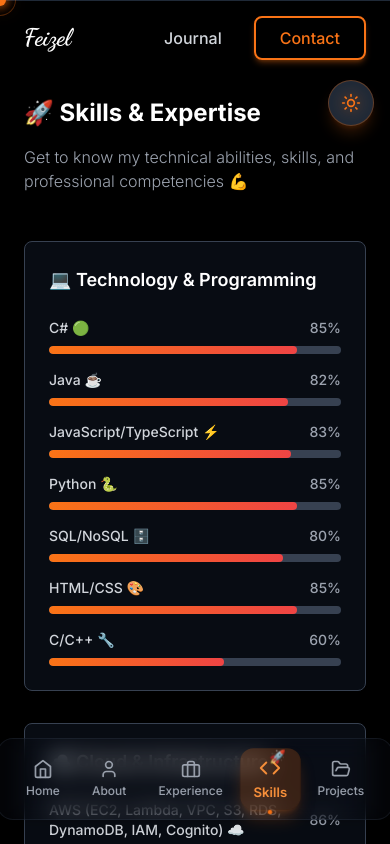
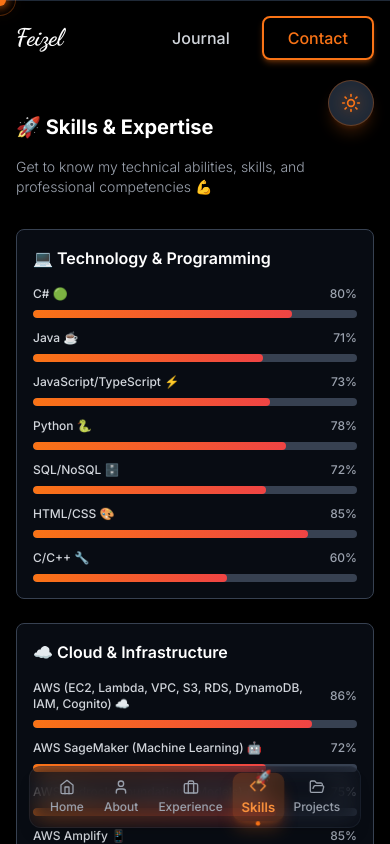
Before and after one commit to Feizel/personal_portfolio, a React (Vite) app: page /skills in a window 390 px wide. Shown: the top 844 px of the page. Built offline with nearby package versions, Linux system fonts and the light colour scheme.

Commit message:
Fixed some responsiveness issues

```diff
--- a/src/App.tsx
+++ b/src/App.tsx
@@ -59,7 +59,7 @@ function AppContent() {
         onBlogClick={() => navigate('/blog')}
         onHomeClick={() => navigate('/')}
       />
-      <main className="pb-24 md:pb-8">
+      <main className="pb-12 sm:pb-24 md:pb-8">
         <Routes>
           <Route path="/" element={<Hero />} />
           <Route path="/about" element={<About onContactClick={() => setIsContactOpen(true)} onBlogClick={() => navigate('/blog')} />} />
--- a/src/components/BottomNav.tsx
+++ b/src/components/BottomNav.tsx
@@ -16,9 +16,9 @@ const BottomNav: React.FC<BottomNavProps> = ({ currentView, onViewChange }) => {
   ];
 
   return (
-    <nav className="fixed bottom-6 left-1/2 transform -translate-x-1/2 z-50 animate-in slide-in-from-bottom-4 duration-500">
-      <div className="bg-white/20 dark:bg-gray-900/20 backdrop-blur-md border border-white/30 dark:border-gray-700/30 rounded-2xl px-4 py-3 shadow-lg hover:shadow-xl transition-all duration-300 hover:scale-105">
-        <div className="flex space-x-2">
+    <nav className="fixed bottom-4 sm:bottom-6 xl:bottom-8 2xl:bottom-10 left-1/2 transform -translate-x-1/2 z-50 animate-in slide-in-from-bottom-4 duration-500">
+      <div className="bg-white/20 dark:bg-gray-900/20 backdrop-blur-md border border-white/30 dark:border-gray-700/30 rounded-xl sm:rounded-2xl xl:rounded-3xl px-3 sm:px-4 xl:px-6 2xl:px-8 py-2 sm:py-3 xl:py-4 2xl:py-5 shadow-lg hover:shadow-xl transition-all duration-300 hover:scale-105">
+        <div className="flex space-x-1 sm:space-x-2 xl:space-x-3 2xl:space-x-4">
           {navItems.map((item, index) => {
             const Icon = item.icon;
             const isActive = currentView === item.id;
@@ -27,7 +27,7 @@ const BottomNav: React.FC<BottomNavProps> = ({ currentView, onViewChange }) => {
               <button
                 key={item.id}
                 onClick={() => onViewChange(item.id)}
-                className={`group relative flex flex-col items-center space-y-1 px-3 py-2 rounded-xl transition-all duration-500 ease-out transform ${
+                className={`group relative flex flex-col items-center space-y-1 px-2 sm:px-3 xl:px-4 2xl:px-5 py-1 sm:py-2 xl:py-3 2xl:py-4 rounded-lg sm:rounded-xl xl:rounded-2xl transition-all duration-500 ease-out transform ${
                   isActive
                     ? 'bg-orange-500/20 text-orange-500 dark:text-orange-400 scale-110 shadow-lg shadow-orange-500/25'
                     : 'text-gray-600 dark:text-gray-400 hover:text-orange-500 dark:hover:text-orange-400 hover:bg-orange-500/10 hover:scale-105 active:scale-95'
@@ -38,29 +38,29 @@ const BottomNav: React.FC<BottomNavProps> = ({ currentView, onViewChange }) => {
               >
                 <div className="relative">
                   <Icon
-                    size={20}
-                    className={`transition-all duration-300 ${
+                    size={16}
+                    className={`sm:w-5 sm:h-5 xl:w-6 xl:h-6 2xl:w-7 2xl:h-7 transition-all duration-300 ${
                       isActive ? 'animate-pulse' : 'group-hover:rotate-12'
                     }`}
                   />
                   {isActive && (
-                    <div className="absolute -top-1 -right-1 text-xs animate-bounce">
+                    <div className="absolute -top-1 -right-1 text-xs sm:text-sm xl:text-base 2xl:text-lg animate-bounce">
                       {item.emoji}
                     </div>
                   )}
                   {!isActive && (
-                    <div className="absolute -top-1 -right-1 text-xs opacity-0 group-hover:opacity-100 transition-opacity duration-300 animate-in zoom-in-50">
+                    <div className="absolute -top-1 -right-1 text-xs sm:text-sm xl:text-base 2xl:text-lg opacity-0 group-hover:opacity-100 transition-opacity duration-300 animate-in zoom-in-50">
                       {item.emoji}
                     </div>
                   )}
                 </div>
-                <span className={`text-xs font-medium transition-all duration-300 ${
+                <span className={`text-xs sm:text-sm xl:text-base 2xl:text-lg font-medium transition-all duration-300 ${
                   isActive ? 'font-semibold' : 'group-hover:font-semibold'
                 }`}>
                   {item.label}
                 </span>
                 {isActive && (
-                  <div className="absolute -bottom-1 left-1/2 transform -translate-x-1/2 w-1 h-1 bg-orange-500 rounded-full animate-pulse"></div>
+                  <div className="absolute -bottom-1 left-1/2 transform -translate-x-1/2 w-1 h-1 xl:w-2 xl:h-2 2xl:w-3 2xl:h-3 bg-orange-500 rounded-full animate-pulse"></div>
                 )}
               </button>
             );
--- a/src/components/Header.tsx
+++ b/src/components/Header.tsx
@@ -25,7 +25,7 @@ const Header = ({ onContactClick, onBlogClick, onHomeClick }: HeaderProps) => {
           : "bg-transparent"
       }`}
     >
-      <nav className="max-w-6xl mx-auto px-6 py-4">
+      <nav className="max-w-6xl xl:max-w-7xl 2xl:max-w-8xl mx-auto px-4 sm:px-6 xl:px-8 2xl:px-12 py-4">
         <div className="flex justify-between items-center">
           <div
             onClick={onHomeClick}
--- a/src/components/Skills.tsx
+++ b/src/components/Skills.tsx
@@ -1,95 +1,102 @@
-import React from 'react';
+import React from "react";
 
 const Skills = () => {
   const skillCategories = [
     {
-      title: '💻 Technology & Programming',
-      emoji: '💻',
+      title: "💻 Technology & Programming",
+      emoji: "💻",
       skills: [
-        { name: 'C# 🟢', level: 85 },
-        { name: 'Java ☕', level: 82 },
-        { name: 'JavaScript/TypeScript ⚡', level: 83 },
-        { name: 'Python 🐍', level: 85 },
-        { name: 'SQL/NoSQL 🗄️', level: 80 },
-        { name: 'HTML/CSS 🎨', level: 85 },
-        { name: 'C/C++ 🔧', level: 60 }
-      ]
+        { name: "C# 🟢", level: 80 },
+        { name: "Java ☕", level: 71 },
+        { name: "JavaScript/TypeScript ⚡", level: 73 },
+        { name: "Python 🐍", level: 78 },
+        { name: "SQL/NoSQL 🗄️", level: 72 },
+        { name: "HTML/CSS 🎨", level: 85 },
+        { name: "C/C++ 🔧", level: 60 },
+      ],
     },
     {
-      title: '☁️ Cloud & Infrastructure',
-      emoji: '☁️',
+      title: "☁️ Cloud & Infrastructure",
+      emoji: "☁️",
       skills: [
-        { name: 'AWS (EC2, Lambda, VPC, S3, RDS, DynamoDB, IAM, Cognito) ☁️', level: 86 },
-        { name: 'AWS SageMaker (Machine Learning) 🤖', level: 72 },
-        { name: 'AWS Bedrock (Foundational Models) 🤖', level: 75 },
-        { name: 'AWS Amplify 📱', level: 85 },
-        { name: 'GraphQL 🔗', level: 80 },
-        { name: 'REST APIs 🌐', level: 85 }
-      ]
+        {
+          name: "AWS (EC2, Lambda, VPC, S3, RDS, DynamoDB, IAM, Cognito) ☁️",
+          level: 86,
+        },
+        { name: "AWS SageMaker (Machine Learning) 🤖", level: 72 },
+        { name: "AWS Bedrock (Foundational Models) 🤖", level: 75 },
+        { name: "AWS Amplify 📱", level: 85 },
+        { name: "GraphQL 🔗", level: 70 },
+        { name: "REST APIs 🌐", level: 72 },
+      ],
     },
     {
-      title: '📱 Frameworks & Tools',
-      emoji: '🛠️',
+      title: "📱 Frameworks & Tools",
+      emoji: "🛠️",
       skills: [
-        { name: 'React ⚛️', level: 80 },
-        { name: '.NET Core / ASP.NET ⚙️', level: 82 },
-        { name: 'Entity Framework 📊', level: 80 },
-        { name: 'Firebase 🔥', level: 75 },
-        { name: 'Material-UI 🎨', level: 75 },
-        { name: 'Android SDK 🤖', level: 70 },
-        { name: 'Developer Tools (Git, VS Code, IntelliJ, Android Studio) 🛠️', level: 88 }
-      ]
+        { name: "React ⚛️", level: 72 },
+        { name: ".NET Core / ASP.NET ⚙️", level: 78 },
+        { name: "Entity Framework 📊", level: 70 },
+        { name: "Firebase 🔥", level: 75 },
+        { name: "Material-UI 🎨", level: 75 },
+        { name: "Android SDK 🤖", level: 70 },
+        {
+          name: "Developer Tools (Git, VS Code, IntelliJ, Android Studio) 🛠️",
+          level: 88,
+        },
+      ],
     },
     {
-      title: '🧠 Concepts & Soft Skills',
-      emoji: '🧠',
+      title: "🧠 Concepts & Soft Skills",
+      emoji: "🧠",
       skills: [
-        { name: 'Data Structures & Algorithms 📚', level: 75 },
-        { name: 'Object-Oriented Programming 🔄', level: 80 },
-        { name: 'Serverless Architecture 🌩️', level: 84 },
-        { name: 'API Design & Development ⚙️', level: 82 },
-        { name: 'Problem-solving & Critical Thinking 💡', level: 90 },
-        { name: 'Effective Communication 🗣️', level: 92 },
-        { name: 'Collaborative Teamwork 🤝', level: 93 },
-        { name: 'Rapid Learning & Adaptability 🚀', level: 96 },
-        { name: 'Time Management ⏰', level: 90 }
-      ]
-    }
+        { name: "Data Structures & Algorithms 📚", level: 71 },
+        { name: "Object-Oriented Programming 🔄", level: 75 },
+        { name: "Serverless Architecture 🌩️", level: 75 },
+        { name: "Critical Problem-solving 💡", level: 90 },
+        { name: "Effective Communication 🗣️", level: 92 },
+        { name: "Collaborative Teamwork 🤝", level: 93 },
+        { name: "Rapid Learning & Adaptability 🚀", level: 96 },
+        { name: "Time Management ⏰", level: 90 },
+      ],
+    },
   ];
 
   return (
-    <section className="pt-24 md:pt-40 pb-4 md:pb-16 border-t border-gray-100 dark:border-gray-800">
-      <div className="max-w-6xl mx-auto px-6">
-        <div className="max-w-3xl">
-          <h2 className="text-2xl md:text-4xl font-bold text-gray-900 dark:text-white mb-4 dark:hover:text-orange-400 dark:hover:drop-shadow-[0_0_10px_rgba(249,115,22,0.6)] transition-all duration-300 cursor-default">
-            🚀 Skills & Expertise
-          </h2>
-          <p className="text-base md:text-lg text-gray-600 dark:text-gray-400 mb-12 font-light">
-            Get to know my technical abilities, skills, and professional competencies 💪
+    <section className="pt-20 sm:pt-24 md:pt-40 xl:pt-48 2xl:pt-56 pb-4 md:pb-16 xl:pb-20 2xl:pb-24 border-t border-gray-100 dark:border-gray-800">
+      <div className="max-w-6xl xl:max-w-7xl 2xl:max-w-8xl mx-auto px-4 sm:px-6 xl:px-8 2xl:px-12">
+        <div className="max-w-3xl xl:max-w-4xl 2xl:max-w-5xl">
+          <div className="pt-8 sm:pt-6 md:pt-0">
+            <h2 className="text-xl sm:text-2xl md:text-4xl xl:text-5xl 2xl:text-6xl font-bold text-gray-900 dark:text-white mb-4 dark:hover:text-orange-400 dark:hover:drop-shadow-[0_0_10px_rgba(249,115,22,0.6)] transition-all duration-300 cursor-default">
+              🚀 Skills & Expertise
+            </h2>
+          <p className="text-sm sm:text-base md:text-lg xl:text-xl 2xl:text-2xl text-gray-600 dark:text-gray-400 mb-8 sm:mb-12 xl:mb-16 2xl:mb-20 font-light">
+            Get to know my technical abilities, skills, and professional
+            competencies 💪
           </p>
 
-          <div className="grid grid-cols-1 md:grid-cols-2 gap-8">
+          <div className="grid grid-cols-1 md:grid-cols-2 gap-6 sm:gap-8 xl:gap-10 2xl:gap-12">
             {skillCategories.map((category, categoryIndex) => (
               <div key={categoryIndex} className="group">
-                <div className="bg-white dark:bg-gray-900/50 rounded-lg p-6 border border-gray-200 dark:border-gray-700 hover:border-orange-300 dark:hover:border-orange-500/50 transition-all duration-300 hover:shadow-lg dark:hover:shadow-orange-500/10">
-                  <h3 className="text-lg md:text-xl font-semibold text-gray-900 dark:text-white mb-6 group-hover:text-orange-500 dark:group-hover:text-orange-400 transition-all duration-300">
+                <div className="bg-white dark:bg-gray-900/50 rounded-lg p-4 sm:p-6 xl:p-7 2xl:p-8 border border-gray-200 dark:border-gray-700 hover:border-orange-300 dark:hover:border-orange-500/50 transition-all duration-300 hover:shadow-lg dark:hover:shadow-orange-500/10">
+                  <h3 className="text-base sm:text-lg md:text-xl xl:text-2xl 2xl:text-3xl font-semibold text-gray-900 dark:text-white mb-4 sm:mb-6 xl:mb-8 2xl:mb-10 group-hover:text-orange-500 dark:group-hover:text-orange-400 transition-all duration-300">
                     {category.title}
                   </h3>
 
-                  <div className="space-y-4">
+                  <div className="space-y-3 sm:space-y-4 xl:space-y-5 2xl:space-y-6">
                     {category.skills.map((skill, skillIndex) => (
                       <div key={skillIndex} className="group/skill">
                         <div className="flex justify-between items-center mb-2">
-                          <span className="text-sm md:text-base text-gray-700 dark:text-gray-300 font-medium group-hover/skill:text-orange-500 dark:group-hover/skill:text-orange-400 transition-all duration-300">
+                          <span className="text-xs sm:text-sm md:text-base xl:text-lg 2xl:text-xl text-gray-700 dark:text-gray-300 font-medium group-hover/skill:text-orange-500 dark:group-hover/skill:text-orange-400 transition-all duration-300">
                             {skill.name}
                           </span>
-                          <span className="text-sm text-gray-500 dark:text-gray-400 font-medium">
+                          <span className="text-xs sm:text-sm xl:text-base 2xl:text-lg text-gray-500 dark:text-gray-400 font-medium">
                             {skill.level}%
                           </span>
                         </div>
-                        <div className="w-full bg-gray-200 dark:bg-gray-700 rounded-full h-2 overflow-hidden">
+                        <div className="w-full bg-gray-200 dark:bg-gray-700 rounded-full h-2 xl:h-3 2xl:h-4 overflow-hidden">
                           <div
-                            className="bg-gradient-to-r from-orange-500 to-red-500 h-2 rounded-full transition-all duration-1000 ease-out hover:shadow-md hover:shadow-orange-500/50"
+                            className="bg-gradient-to-r from-orange-500 to-red-500 h-2 xl:h-3 2xl:h-4 rounded-full transition-all duration-1000 ease-out hover:shadow-md hover:shadow-orange-500/50"
                             style={{ width: `${skill.level}%` }}
                           ></div>
                         </div>
@@ -100,6 +107,7 @@ const Skills = () => {
               </div>
             ))}
           </div>
+          </div>
         </div>
       </div>
     </section>
--- a/tailwind.config.js
+++ b/tailwind.config.js
@@ -47,6 +47,13 @@ export default {
       },
       colors: {
         'true-black': '#000000',
+      },
+      maxWidth: {
+        '8xl': '88rem',
+        '9xl': '96rem',
+      },
+      screens: {
+        'xs': '320px',
       }
     },
   },
```
Also changed, not shown: src/components/About.tsx (+8 -6 lines), src/components/Blog.tsx (+16 -16 lines), src/components/BlogPost.tsx (+11 -11 lines), src/components/Experience.tsx (+14 -12 lines), src/components/Hero.tsx (+23 -23 lines), src/components/Projects.tsx (+19 -17 lines).
